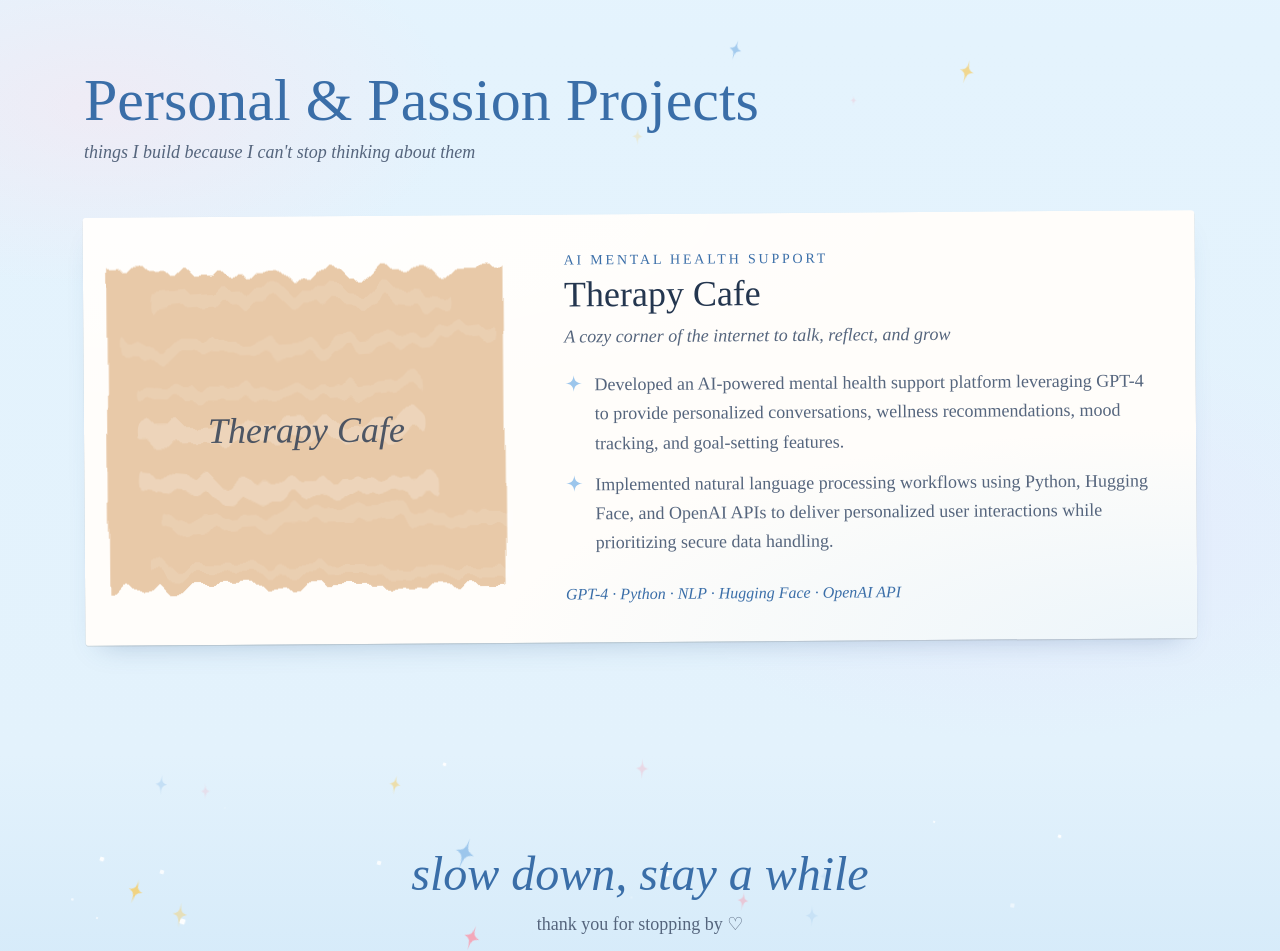
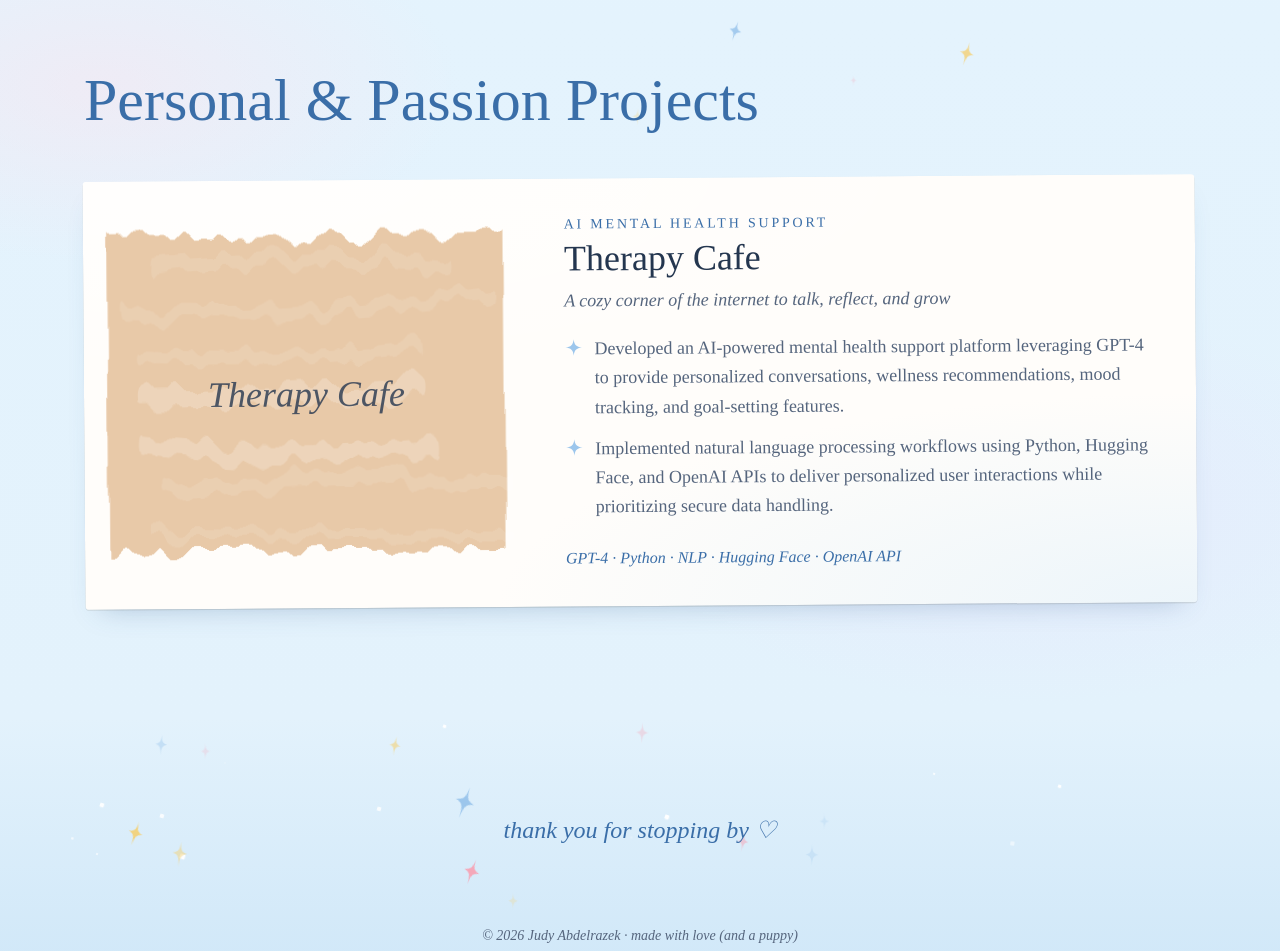
Before and after one commit to JodyAbdulrazek/nextjs-boilerplate, a Next.js app: page / in a window 1280 px wide. Shown: the part 1421-2372 px from the top of the page. Built offline with nearby package versions, Linux system fonts and the light colour scheme.

Commit message:
Remove projects subtitle and footer tagline
Co-Authored-By: Claude Opus 5.5 <noreply@anthropic.com>

```diff
--- a/app/components/Footer.tsx
+++ b/app/components/Footer.tsx
@@ -5,8 +5,7 @@ export default function Footer() {
     <footer className="relative overflow-hidden bg-gradient-to-b from-[#e3f2fc] to-[#cfe7f8] pb-10 pt-24 text-center">
       <SparkleField count={12} seed={11} colors={["#F4A7B9", "#9CC6EC", "#F3D27A"]} dots={14} dotColor="#FFFFFF" />
 
-      <p className="relative text-4xl italic text-leaf sm:text-5xl">slow down, stay a while</p>
-      <p className="relative mt-3 text-lg text-ink-soft">thank you for stopping by ♡</p>
+      <p className="relative text-2xl italic text-leaf">thank you for stopping by ♡</p>
 
       <p className="relative mt-20 text-sm italic text-ink-soft">
         © {new Date().getFullYear()} Judy Abdelrazek · made with love (and a puppy)
--- a/app/page.tsx
+++ b/app/page.tsx
@@ -64,7 +64,6 @@ export default function Home() {
       <section id="projects" className="relative scroll-mt-4 pb-28 pt-12">
         <div className="relative mx-auto max-w-6xl px-5">
           <h2 className="text-5xl text-leaf sm:text-6xl">Personal &amp; Passion Projects</h2>
-          <p className="mt-2 max-w-xl text-lg italic text-ink-soft">things I build because I can&apos;t stop thinking about them</p>
 
           <div className="mt-12 grid gap-6">
             {projects.map((p, i) => (
```
